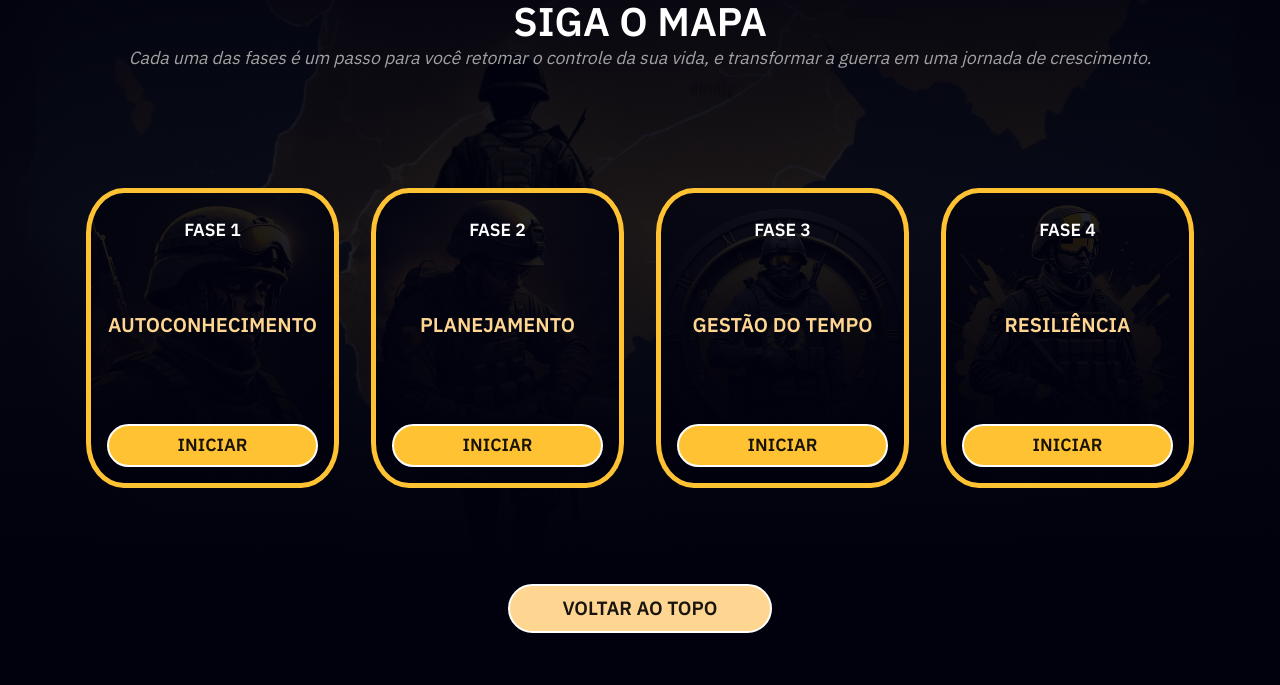
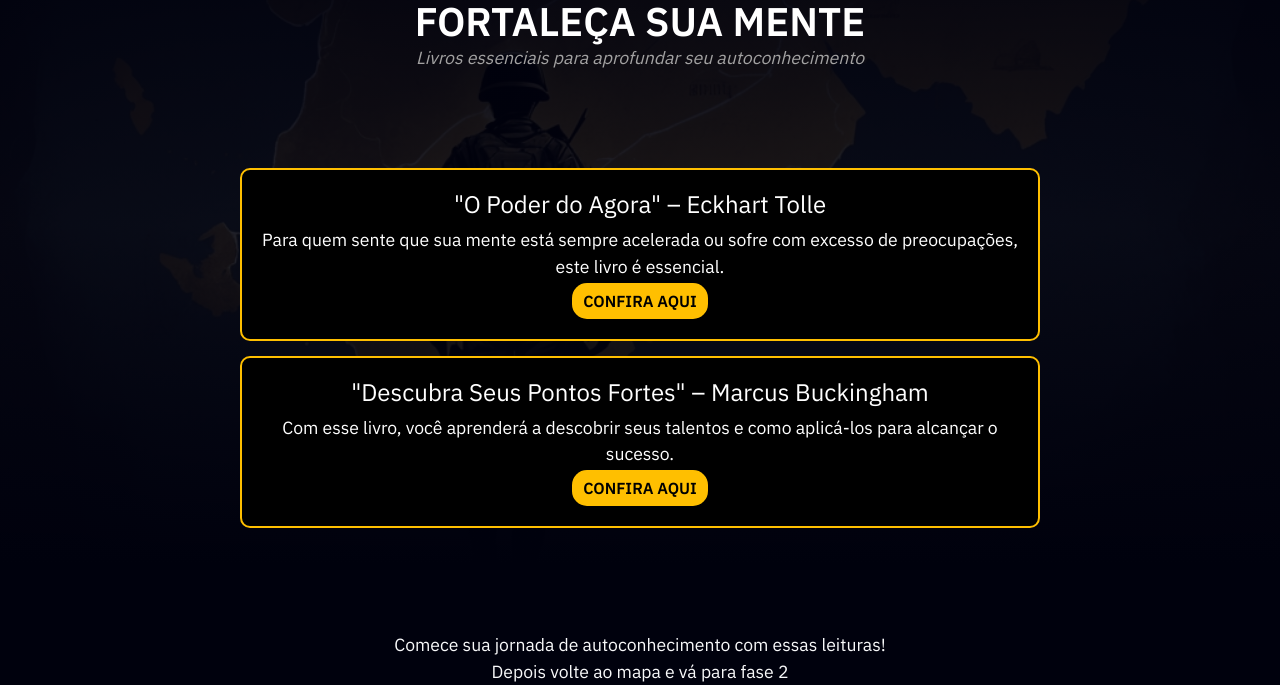
Before and after one commit to PedroGois/jovemguerreiro, a plain HTML site: page fase1.html in a window 1280 px wide. Shown: the part 2515-3200 px from the top of the page. Drawn offline with Linux system fonts and the light colour scheme.

Commit message:
fim da estrutura fase 1

```diff
--- a/css/style.css
+++ b/css/style.css
@@ -39,6 +39,36 @@ section, p , h1{
 
 
 }
+.livros-container {
+   /* Borda amarela */
+    width: 90%;
+    max-width: 800px;
+}
+
+.livro-card {
+    background-color: #000; /* Fundo preto */
+    color: #fff;
+    border: 2px solid #ffbf00; /* Borda amarela */
+    padding: 20px;
+    border-radius: 10px;
+    margin-bottom: 15px;
+    width: 100%;
+}
+
+.livro-botao {
+    display: inline-block;
+    background-color: #ffbf00;
+    color: #000;
+    padding: 5px 10px;
+    text-decoration: none;
+    font-weight: bold;
+    border-radius: 15px;
+}
+
+.livro-botao:hover {
+    background-color: #e0a800;
+}
+
 .section1, .section2, .section3,.section4,.section5 {
     display: flex;
     flex-direction: column;
--- a/fase1.html
+++ b/fase1.html
@@ -155,65 +155,35 @@
             <div class="d-flex flex-column align-items-center titulo mt-2">
                 <img src="imgs/logo.png" alt="Logo" class="logo">
                 <h1 class="text-center ">
-                    <span>SIGA O MAPA</span>
+                    <span>FORTALEÇA SUA MENTE</span>
                 </h1>
-                <p class="subtitulo">Cada uma das fases é um passo para você retomar o controle da sua vida, e transformar a guerra em uma jornada de crescimento.</p>
+                <p class="subtitulo">Livros essenciais para aprofundar seu autoconhecimento</p>
             </div>
 
-            <div class="container text-dark">
-                <div class="row justify-content-center d-flex align-items-stretch">
-                    <!-- Fase 1 -->
-                    <div class="col-md-3 col-sm-8 p-3">
-                        <div class="card custom-card text-center justify-content-between p-3 bg-light h-100" id="card-fase1">
-                            <h3><strong>FASE 1</strong></h3>
-                            <p class="destaque-bold">AUTOCONHECIMENTO</p>
-                            <div class="d-flex flex-column align-items-center text-center mt-4">
-                                <a href="zonadeguerra.html" class="botaofases btn w-100">INICIAR</a>
-                            </div>
-                        </div>
-                    </div>
-
-                    <!-- Fase 2 -->
-                    <div class="col-md-3 col-sm-8 p-3">
-                        <div class="card custom-card text-center justify-content-between p-3 bg-light h-100" id="card-fase2">
-                            <h3><strong>FASE 2</strong></h3>
-                            <p class="destaque-bold">PLANEJAMENTO</p>
-                            <div class="d-flex flex-column align-items-center text-center mt-4">
-                                <a href="zonadeguerra.html" class="botaofases btn w-100">INICIAR</a>
-                            </div>
-                        </div>
-                    </div>
-
-                    <!-- Fase 3 -->
-                    <div class="col-md-3 col-sm-8 p-3">
-                        <div class="card custom-card text-center justify-content-between p-3 bg-light h-100 "id="card-fase3">
-                            <h3><strong>FASE 3</strong></h3>
-                            <p class="destaque-bold">GESTÃO DO TEMPO</p>
-                            <div class="d-flex flex-column align-items-center text-center mt-4">
-                                <a href="zonadeguerra.html" class="botaofases btn w-100">INICIAR</a>
-                            </div>
-                        </div>
-                    </div>
-
-                    <!-- Fase 4 -->
-                    <div class="col-md-3 col-sm-8 p-3">
-                        <div class="card custom-card text-center justify-content-between p-3 bg-light vh-100" id="card-fase4">
-                            <h3><strong>FASE 4</strong></h3>
-                            <p class="destaque-bold">RESILIÊNCIA</p>
-                            <div class="d-flex flex-column align-items-center text-center mt-4">
-                                <a href="zonadeguerra.html" class="botaofases btn w-100">INICIAR</a>
-                            </div>
-                        </div>
-                    </div>
-                </div>
+         <!-- Caixa dos Livros -->
+         <div class="livros-container d-flex flex-column align-items-center ">
+            <!-- Livro 1 -->
+            <div class="livro-card text-center">
+                <h4>"O Poder do Agora" – Eckhart Tolle</h4>
+                <p>Para quem sente que sua mente está sempre acelerada ou sofre com excesso de preocupações, este livro é essencial.</p>
+                <a href="#" class="btn livro-botao">CONFIRA AQUI</a>
             </div>
 
+            <!-- Livro 2 -->
+            <div class="livro-card text-center">
+                <h4>"Descubra Seus Pontos Fortes" – Marcus Buckingham</h4>
+                <p>Com esse livro, você aprenderá a descobrir seus talentos e como aplicá-los para alcançar o sucesso.</p>
+                <a href="#" class="btn livro-botao">CONFIRA AQUI</a>
+            </div>
+        </div>
+
+        <!-- Texto adicional -->
+        <p class="text-center mt-3">Comece sua jornada de autoconhecimento com essas leituras!<br>
+            Depois volte ao mapa e vá para fase 2</p>
+
+
             <!-- Botões personalizados -->
-            <div class="text-center mb-5">
-                <div class="d-flex flex-column align-items-center">
-                    <a href="#section1" class="botaosobreaguerra btn p-2 m-1 w-100">VOLTAR AO TOPO</a>
-                </div>
-            </div>
+
         </div>
 </section>
 
```
